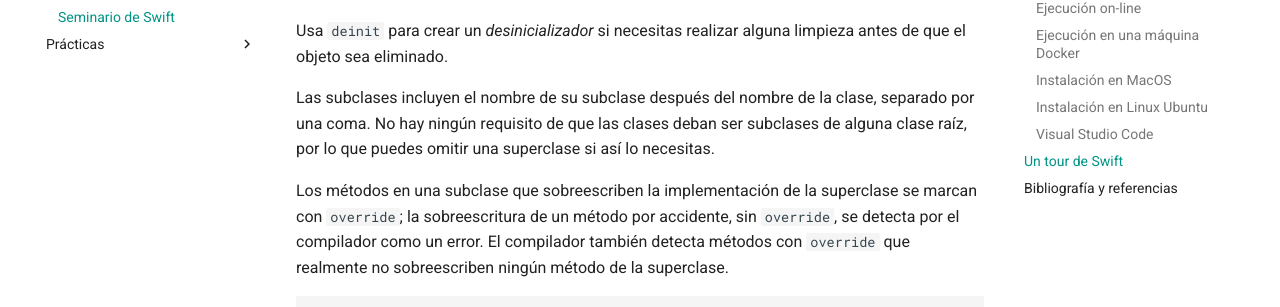
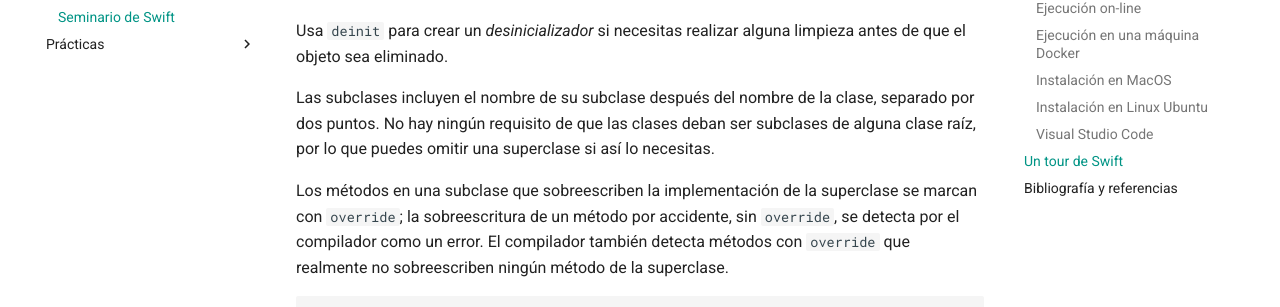
Before and after one commit to domingogallardo/apuntes-lpp, an MkDocs documentation site: the page built from docs/seminarios/seminario2-swift/seminario2-swift.md, in a window 1280 px wide and 900 px high, scrolled down 17134 px. Shown: the part 172-479 px from the top of the window. Built offline with MkDocs 1.6.1 and Material for MkDocs 9.7.7, drawn with Linux system fonts in a browser that asks for light colours.

Commit message:
Corrección

```diff
--- a/docs/seminarios/seminario2-swift/seminario2-swift.md
+++ b/docs/seminarios/seminario2-swift/seminario2-swift.md
@@ -917,7 +917,7 @@ Usa `deinit` para crear un *desinicializador* si necesitas realizar
 alguna limpieza antes de que el objeto sea eliminado.
 
 Las subclases incluyen el nombre de su subclase después del nombre de
-la clase, separado por una coma. No hay ningún requisito de que las
+la clase, separado por dos puntos. No hay ningún requisito de que las
 clases deban ser subclases de alguna clase raíz, por lo que puedes
 omitir una superclase si así lo necesitas.
 
```
